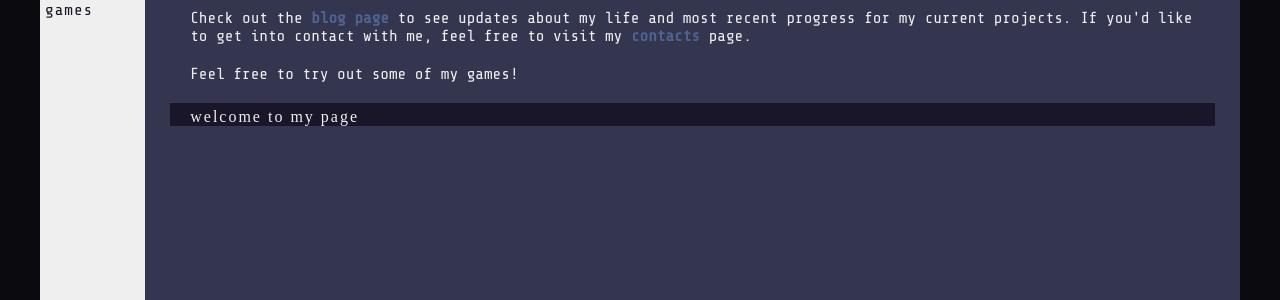
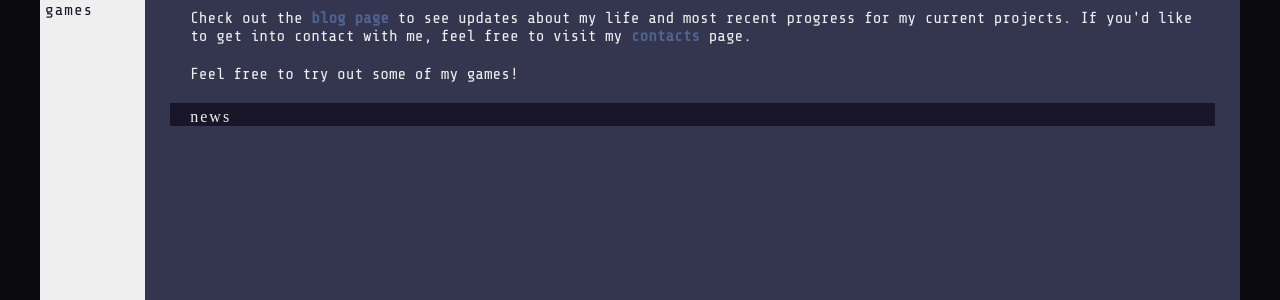
Before and after one commit to Aloinn/aloinBlog, a Jekyll site: the page built from index.html, in a window 1280 px wide. Shown: the part 171-471 px from the top of the page. Built offline with Jekyll 4.4.1, drawn with Linux system fonts in a browser that asks for light colours; some web fonts are replaced.

Commit message:
Changed tab name

```diff
--- a/_layouts/default.html
+++ b/_layouts/default.html
@@ -1,7 +1,7 @@
 <!DOCTYPE html>
 <html>
   <head>
-    <title>Alain L. N.</title>
+    <title>AloinN</title>
     <link rel="shortcut icon" href="/addiconlater.ico"> <!-- Add icon here -->
     <link rel="stylesheet" href="{{site.url}}/css/theme.css">
     <link href="https://fonts.googleapis.com/css?family=Kumar+One|Share+Tech+Mono" rel="stylesheet">
--- a/index.html
+++ b/index.html
@@ -30,5 +30,5 @@ permalink: /index.html
 </div>
 
 <div class="content-heading">
-  <h2> welcome to my page </h2>
+  <h2> news </h2>
 </div>
```
